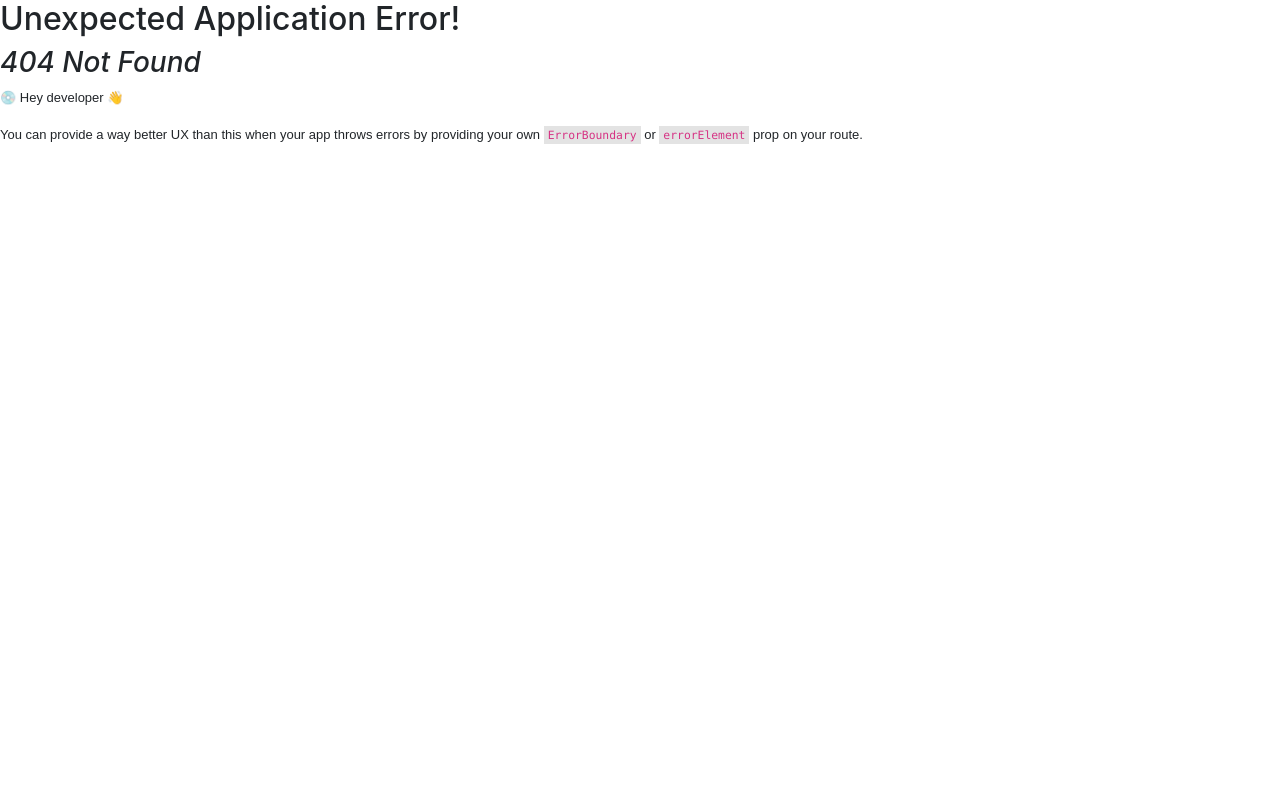
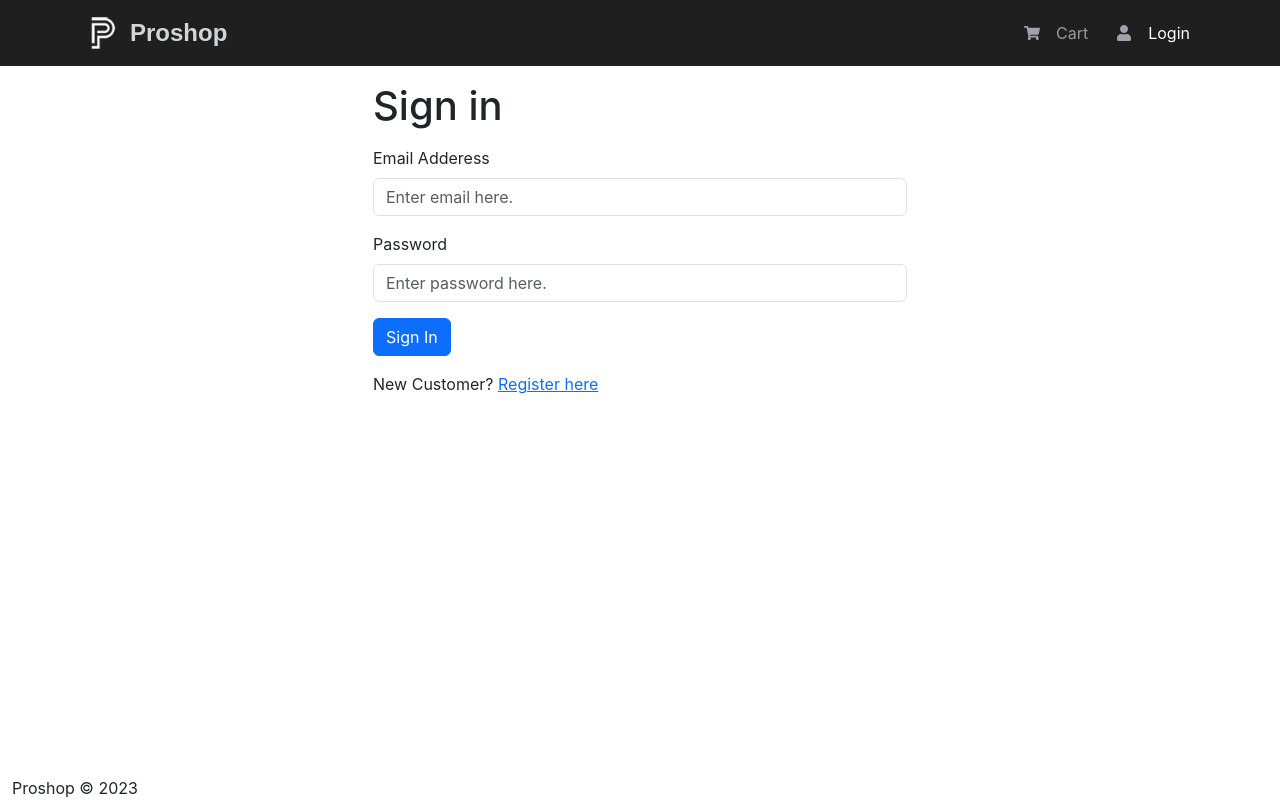
Before and after one commit to akila514/E-Commerce-Website-MERN-, a React (Create React App) app in the folder ProShop_FrontEnd/: page /login in a window 1280 px wide. Before the commit this address had no page. Built offline with nearby package versions, Linux system fonts and the light colour scheme.

Commit message:
Login form added

```diff
--- /dev/null
+++ b/ProShop_FrontEnd/src/components/FormContainer.jsx
@@ -0,0 +1,16 @@
+import React, { Children } from "react";
+import { Col, Container, Row } from "react-bootstrap";
+
+const FormContainer = ({ children }) => {
+  return (
+    <Container>
+      <Row className="justify-content-md-center">
+        <Col xs={12} md={6}>
+          {children}
+        </Col>
+      </Row>
+    </Container>
+  );
+};
+
+export default FormContainer;
--- a/ProShop_FrontEnd/src/index.js
+++ b/ProShop_FrontEnd/src/index.js
@@ -17,6 +17,7 @@
 import { Provider } from "react-redux";
 import store from "./store/store";
 import CartScreen from "./screens/CartScreen";
+import LoginScreen from "./screens/LoginScreen";
 
 const router = createBrowserRouter(
   createRoutesFromElements(
@@ -24,6 +25,7 @@
       <Route index={true} path="/" element={<HomeScreen />} />
       <Route path="/products/:id" element={<ProductScreen />} />
       <Route path="/cart" element={<CartScreen />} />
+      <Route path="/login" element={<LoginScreen />} />
     </Route>
   )
 );
--- /dev/null
+++ b/ProShop_FrontEnd/src/screens/LoginScreen.jsx
@@ -0,0 +1,54 @@
+import React, { useState } from "react";
+import FormContainer from "../components/FormContainer";
+import { Button, Form, Row, Col } from "react-bootstrap";
+import { Link } from "react-router-dom";
+
+const LoginScreen = () => {
+  const [email, setEmail] = useState();
+  const [password, setPassword] = useState();
+
+  const submitHandler = (event) => {
+    event.preventDefault();
+  };
+
+  return (
+    <FormContainer>
+      <h1>Sign in</h1>
+      <Form onSubmit={submitHandler}>
+        <Form.Group controlId="email" className="my-3">
+          <Form.Label>Email Adderess</Form.Label>
+          <Form.Control
+            type="email"
+            placeholder="Enter email here."
+            value={email}
+            onChange={(e) => {
+              setEmail(e.target.value);
+            }}
+          ></Form.Control>
+        </Form.Group>
+
+        <Form.Group controlId="password" className="my-3">
+          <Form.Label>Password</Form.Label>
+          <Form.Control
+            type="password"
+            placeholder="Enter password here."
+            value={password}
+            onChange={(e) => {
+              setPassword(e.target.value);
+            }}
+          ></Form.Control>
+        </Form.Group>
+        <Button type="submit" variant="primary" classname="my-3">
+          Sign In
+        </Button>
+      </Form>
+      <Row className="py-3">
+        <Col>
+          New Customer? <Link to="/register">Register here</Link>
+        </Col>
+      </Row>
+    </FormContainer>
+  );
+};
+
+export default LoginScreen;
```
